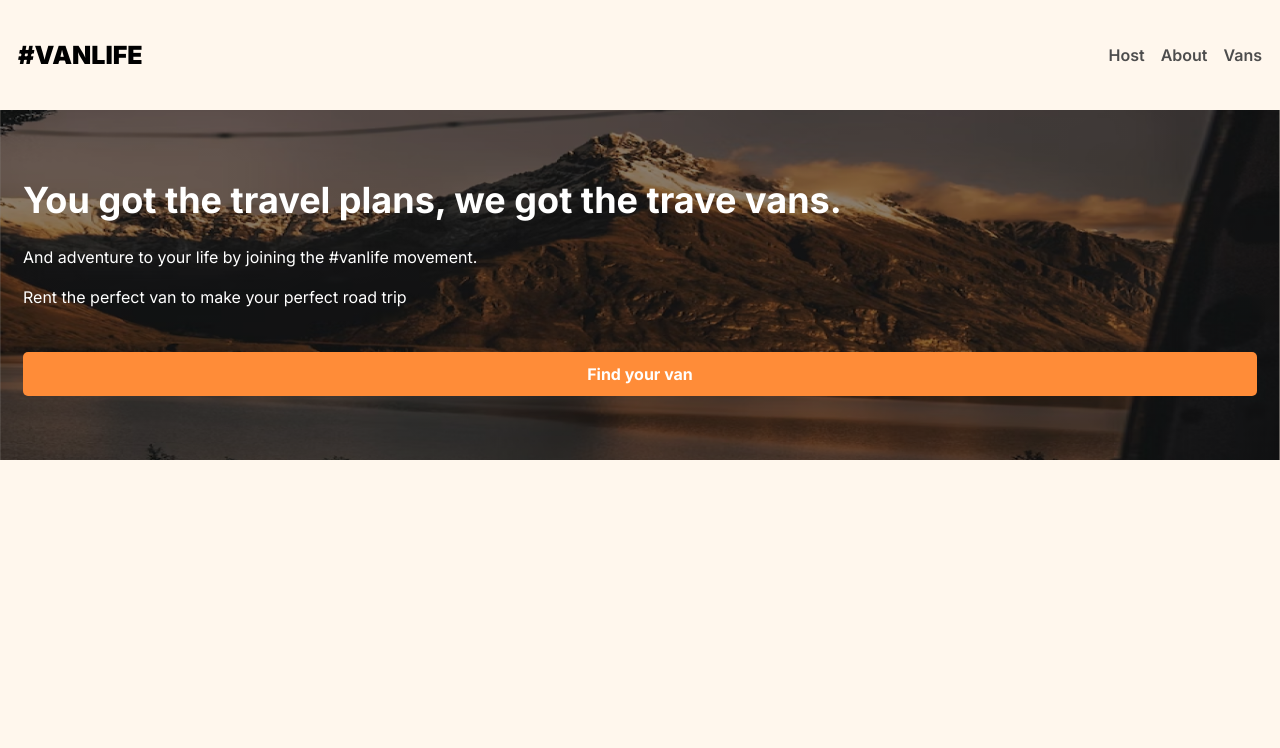
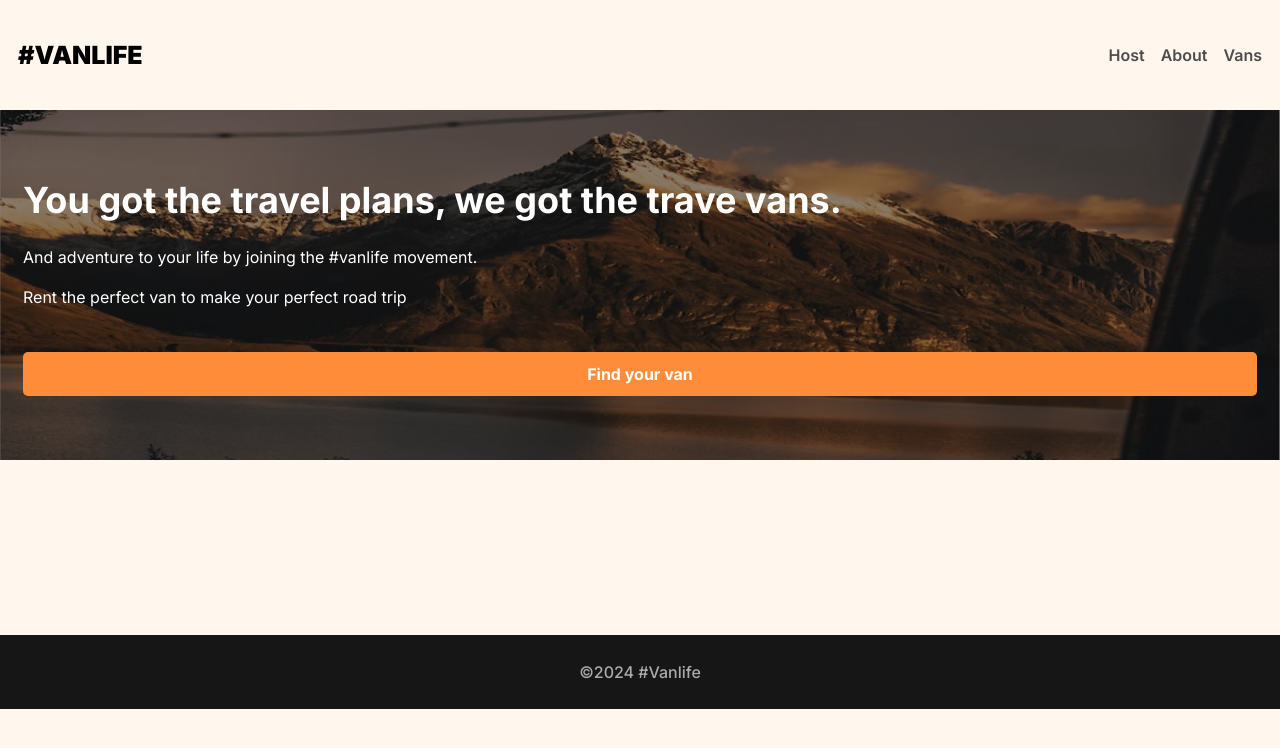
Before and after one commit to Mel-Turham/React-router-master-2, a React (Vite) app: page / in a window 1280 px wide. Shown: the top 748 px of the page. Built offline with nearby package versions, Linux system fonts and the light colour scheme.

Commit message:
Added footer component

```diff
--- a/src/App.jsx
+++ b/src/App.jsx
@@ -18,16 +18,16 @@ const App = () => {
 				{/* parent road nav and footer component  */}
 				<Route path='/' element={<Layout />}>
 					<Route index element={<Home />} />
-					<Route path='/about' element={<About />} />
-					<Route path='/vans' element={<Vans />} />
-					<Route path='/vans/:id' element={<VanDetail />} />
+					<Route path='about' element={<About />} />
+					<Route path='vans' element={<Vans />} />
+					<Route path='vans/:id' element={<VanDetail />} />
 
 					{/* host nesting */}
 
-					<Route path='/host' element={<HostLayout />}>
+					<Route path='host' element={<HostLayout />}>
 						<Route index element={<Dashboard />} />
-						<Route path='/host/income' element={<Income />} />
-						<Route path='/host/reviews' element={<Reviews />} />
+						<Route path='income' element={<Income />} />
+						<Route path='reviews' element={<Reviews />} />
 					</Route>
 				</Route>
 			</Routes>
--- /dev/null
+++ b/src/Components/Footer.jsx
@@ -0,0 +1,7 @@
+const Footer = () => {
+  const year = new Date().getFullYear()
+  return (
+    <footer>&#169;{year} #Vanlife</footer>
+  )
+}
+export default Footer
--- a/src/Components/Layout.jsx
+++ b/src/Components/Layout.jsx
@@ -1,12 +1,16 @@
 import { Outlet } from 'react-router-dom';
 import Header from './Header';
+import Footer from './Footer';
 
 const Layout = () => {
 	return (
-		<>
+		<div className='site-wrapper'>
 			<Header />
-			<Outlet />
-		</>
+			<main>
+				<Outlet />
+			</main>
+			<Footer />
+		</div>
 	);
 };
 export default Layout;
--- a/src/index.css
+++ b/src/index.css
@@ -340,7 +340,7 @@ i[class*='van-type-'] {
 	color: white;
 	font-size: 1.125rem;
 }
-/*  host page */
+/*  host pages */
 .host-nav {
 	display: flex;
 	margin-bottom: 30px;
```
